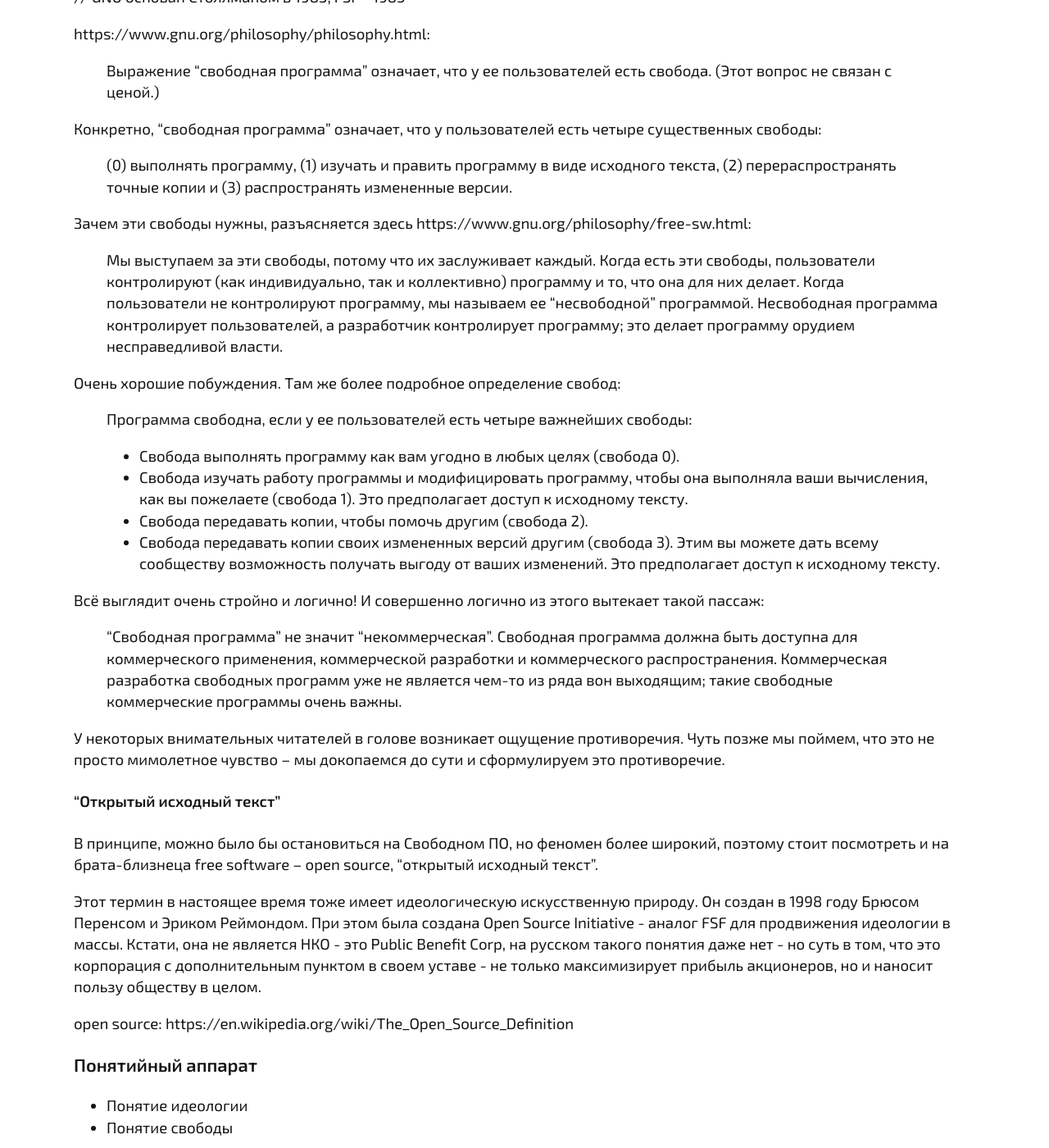
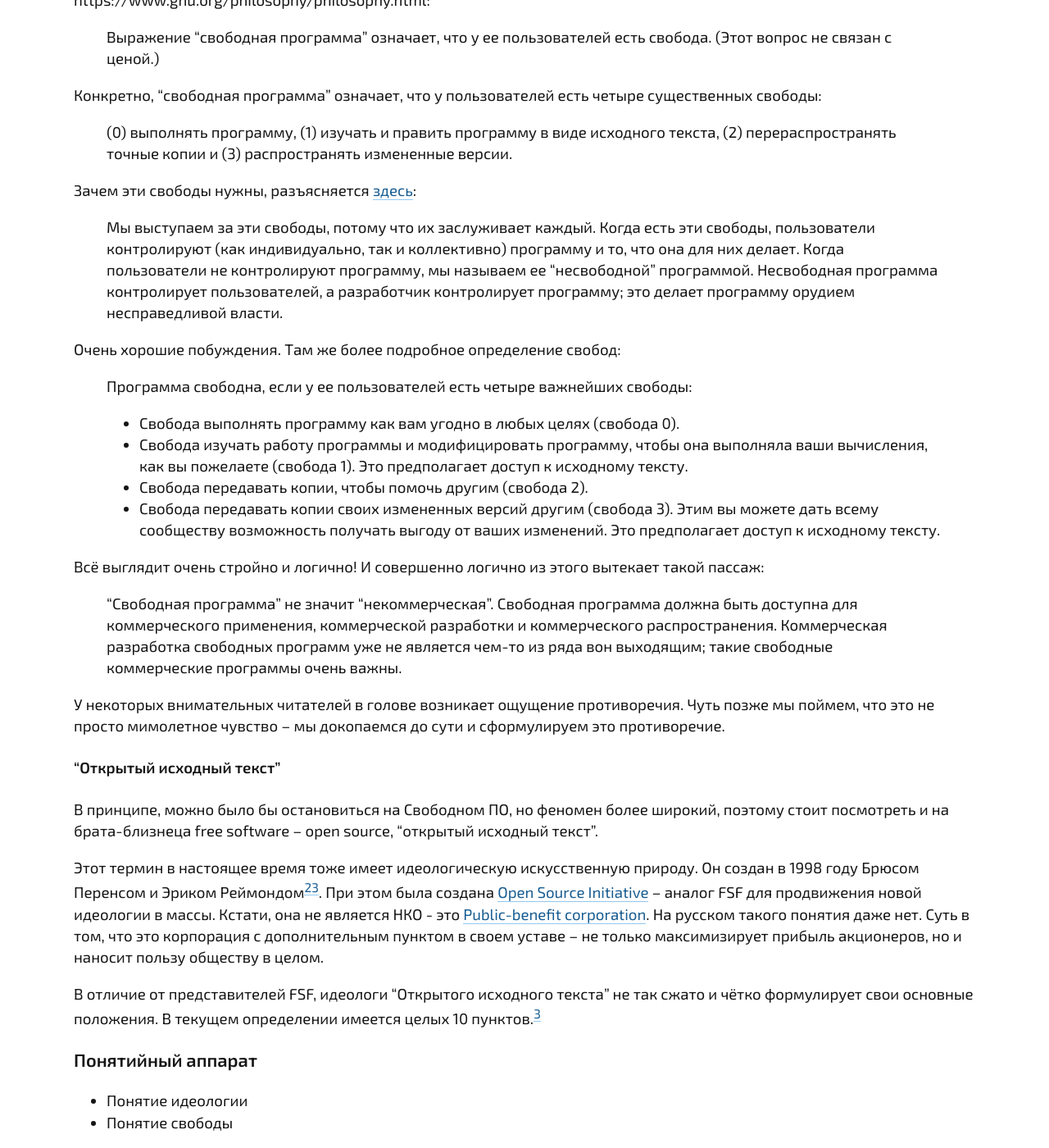
Before and after one commit to defcon-nn/defcon-nn.github.io, a Jekyll site: the page built from blog/foss-ideology-criticism.md, in a window 1280 px wide and 1400 px high, scrolled down 633 px. Shown: the whole window at 82% size. Built offline with Jekyll 4.4.1, drawn with Linux system fonts in a browser that asks for light colours; our own code applies the rules of GitHub Pages for plain Markdown files; some of the changed text lies outside the part shown.

Commit message:
Немного дописал

```diff
--- a/blog/foss-ideology-criticism.md
+++ b/blog/foss-ideology-criticism.md
@@ -20,8 +22,7 @@ https://www.gnu.org/philosophy/philosophy.html:
  (2) перераспространять точные копии и
  (3) распространять измененные версии.
 
-Зачем эти свободы нужны, разъясняется здесь https://www.gnu.org/philosophy/free-sw.html:
-
+Зачем эти свободы нужны, разъясняется [здесь](https://www.gnu.org/philosophy/free-sw.html):
 > Мы выступаем за эти свободы, потому что их заслуживает каждый. Когда есть эти свободы, пользователи контролируют (как индивидуально, так и коллективно) программу и то, что она для них делает. Когда пользователи не контролируют программу, мы называем ее “несвободной” программой. Несвободная программа контролирует пользователей, а разработчик контролирует программу; это делает программу орудием несправедливой власти.
 
 Очень хорошие побуждения. Там же более подробное определение свобод:
@@ -42,11 +43,12 @@ https://www.gnu.org/philosophy/philosophy.html:
 
 В принципе, можно было бы остановиться на Свободном ПО, но феномен более широкий, поэтому стоит посмотреть и на брата-близнеца free software -- open source, "открытый исходный текст".
 
-Этот термин в настоящее время тоже имеет идеологическую искусственную природу. Он создан в 1998 году Брюсом Перенсом и Эриком Реймондом. При этом была создана Open Source Initiative - аналог FSF для продвижения идеологии в массы. Кстати, она не является НКО - это Public Benefit Corp, на русском такого понятия даже нет - но суть в том, что это корпорация с дополнительным пунктом в своем уставе - не только максимизирует прибыль акционеров, но и наносит пользу обществу в целом.
+Этот термин в настоящее время тоже имеет идеологическую искусственную природу. Он создан в 1998 году Брюсом Перенсом и Эриком Реймондом[^osi][^osd]. При этом была создана [Open Source Initiative](https://opensource.org/) -- аналог FSF для продвижения новой идеологии в массы. Кстати, она не является НКО - это [Public-benefit corporation](https://en.wikipedia.org/wiki/Public_benefit_corporation). На русском такого понятия даже нет. Суть в том, что это корпорация с дополнительным пунктом в своем уставе -- не только максимизирует прибыль акционеров, но и наносит пользу обществу в целом.
 
-open source:
-https://en.wikipedia.org/wiki/The_Open_Source_Definition
+[^osi]: https://en.wikipedia.org/wiki/Open_Source_Initiative
+[^osd]: https://en.wikipedia.org/wiki/The_Open_Source_Definition, на русском языке -- https://ru.wikipedia.org/wiki/Определение_Open_Source
 
+В отличие от представителей FSF, идеологи "Открытого исходного текста" не так сжато и чётко формулирует свои основные положения. В текущем определении имеется целых 10 пунктов.[^osd]
 
 ### Понятийный аппарат
 
```
Also changed, not shown: other parts of blog/foss-ideology-criticism.md (+4 -2 lines).
